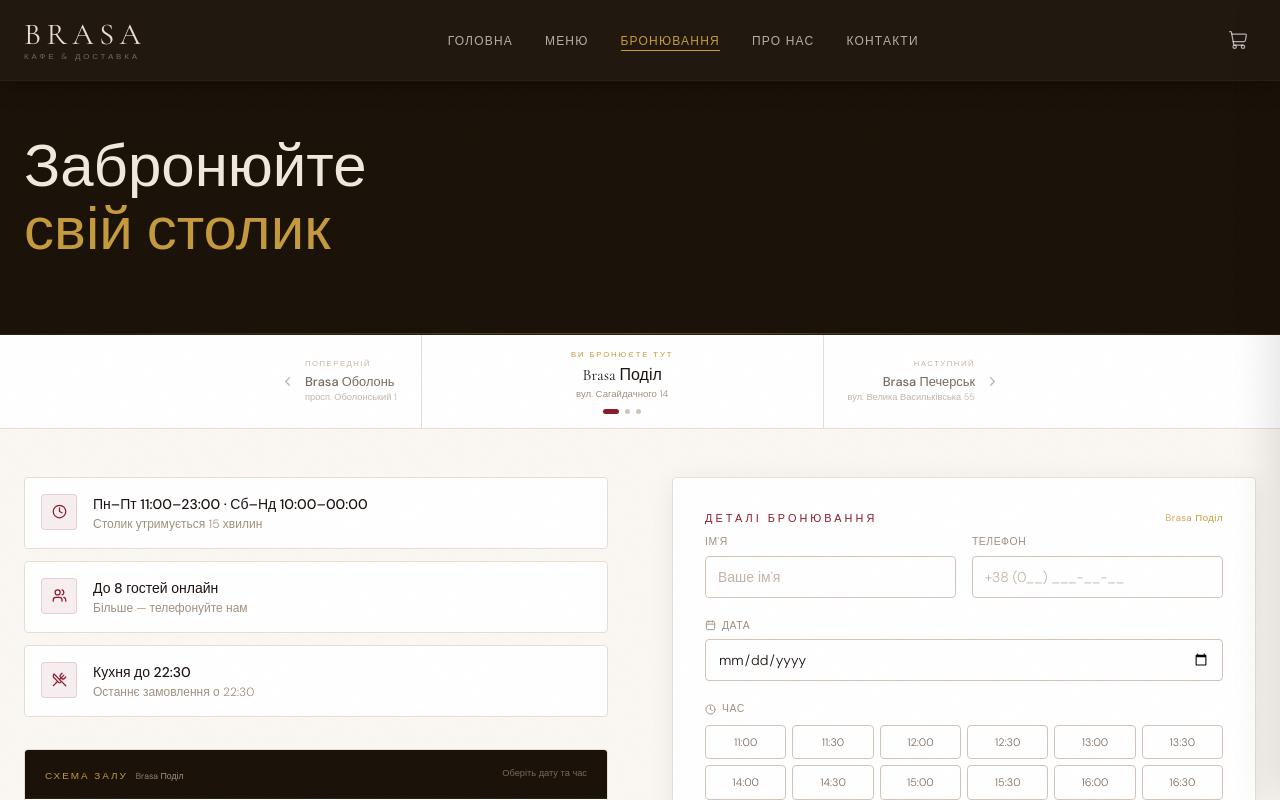
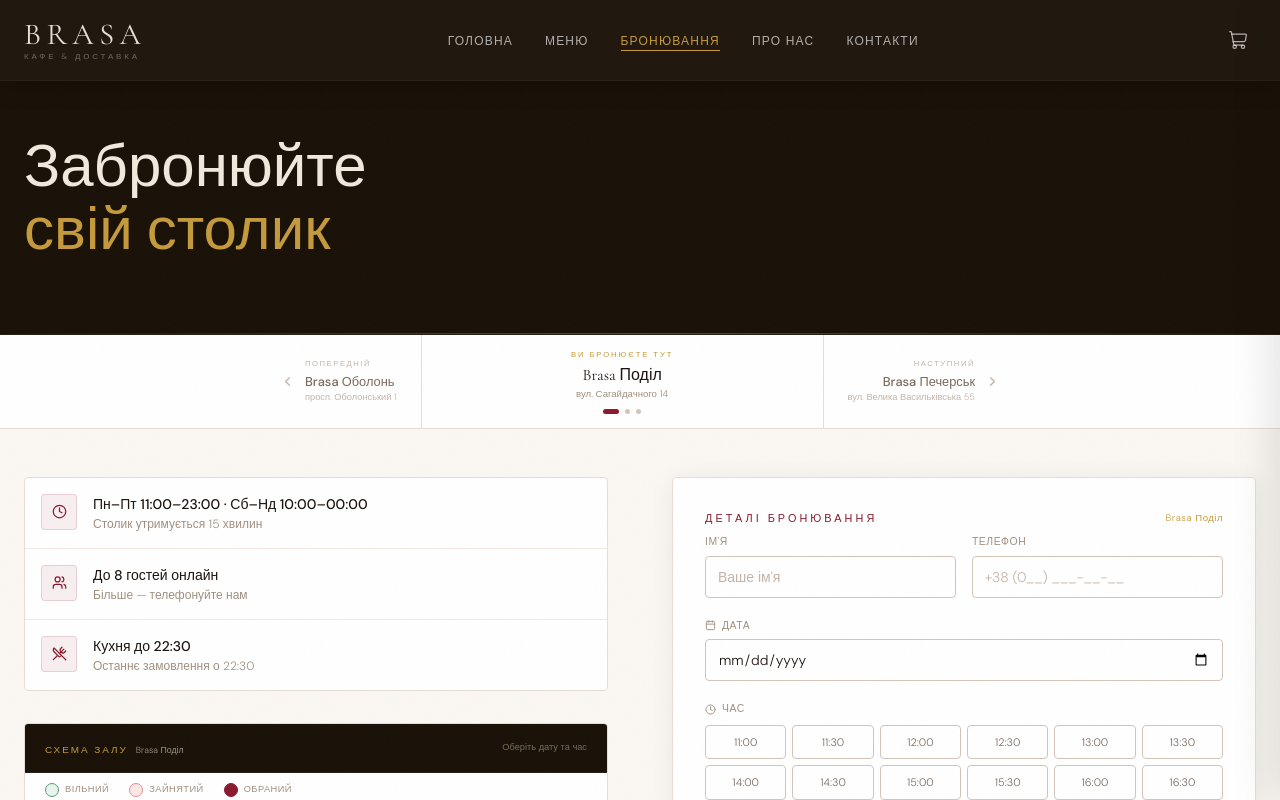
Before and after one commit to danylonahorniuk/brasa-cafe, a Next.js app: page /booking in a window 1280 px wide. Shown: the top 800 px of the page. Built offline with nearby package versions, Linux system fonts and the light colour scheme.

Commit message:
Merge info rows into single card with dividers between rows
Co-Authored-By: Claude Sonnet 4.6 <noreply@anthropic.com>

```diff
--- a/src/app/booking/page.tsx
+++ b/src/app/booking/page.tsx
@@ -389,14 +389,14 @@ export default function BookingPage() {
 
           {/* ── Ліва колонка ── */}
           <div>
-            <div className="space-y-3 mb-8">
+            <div className="mb-8 rounded-sm overflow-hidden" style={{ background: "#fff", border: "1px solid #e8ddd4" }}>
               {[
                 { icon: Clock,           title: location.hours,       sub: "Столик утримується 15 хвилин" },
                 { icon: Users,           title: "До 8 гостей онлайн", sub: "Більше — телефонуйте нам"      },
                 { icon: UtensilsCrossed, title: "Кухня до 22:30",     sub: "Останнє замовлення о 22:30"    },
-              ].map((item) => (
-                <div key={item.title} className="flex items-start gap-4 p-4 rounded-sm"
-                  style={{ background: "#fff", border: "1px solid #e8ddd4" }}>
+              ].map((item, i, arr) => (
+                <div key={item.title} className="flex items-start gap-4 p-4"
+                  style={{ borderBottom: i < arr.length - 1 ? "1px solid #f0e8e0" : "none" }}>
                   <div className="w-9 h-9 flex-shrink-0 rounded-sm flex items-center justify-center"
                     style={{ background: "rgba(139,26,46,0.07)", border: "1px solid rgba(139,26,46,0.15)" }}>
                     <item.icon size={15} color="#8b1a2e" />
```
